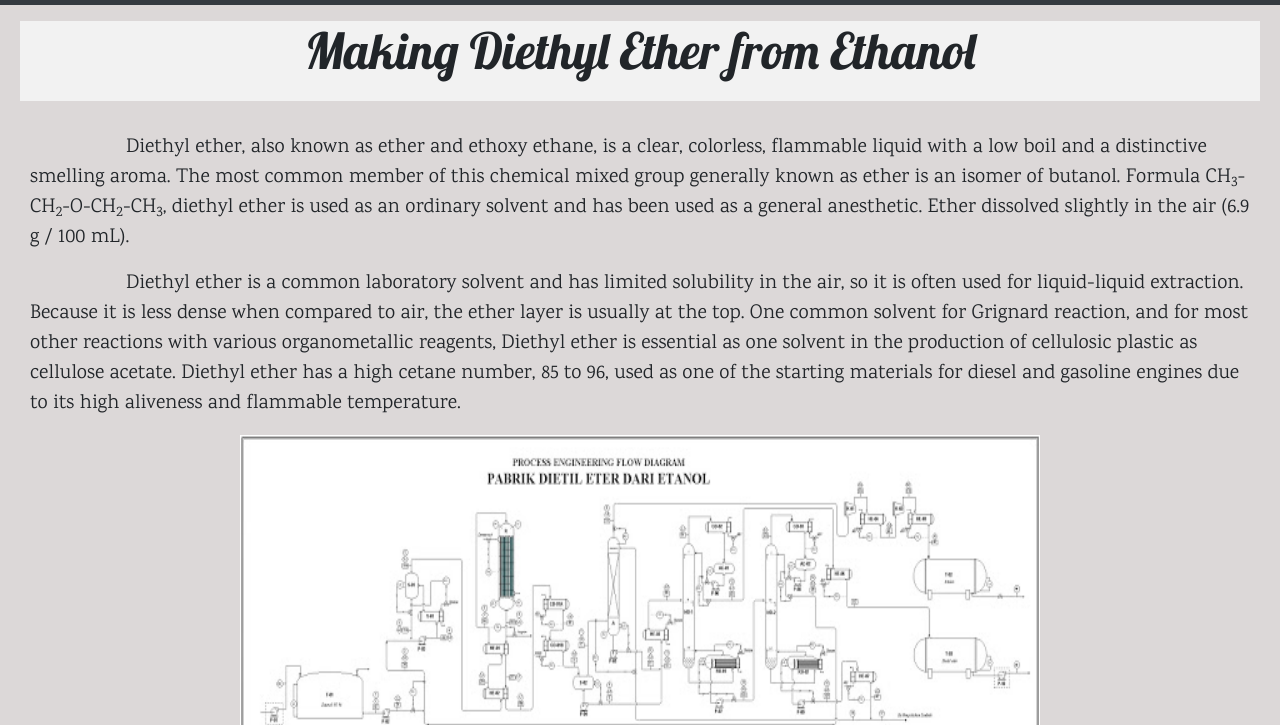
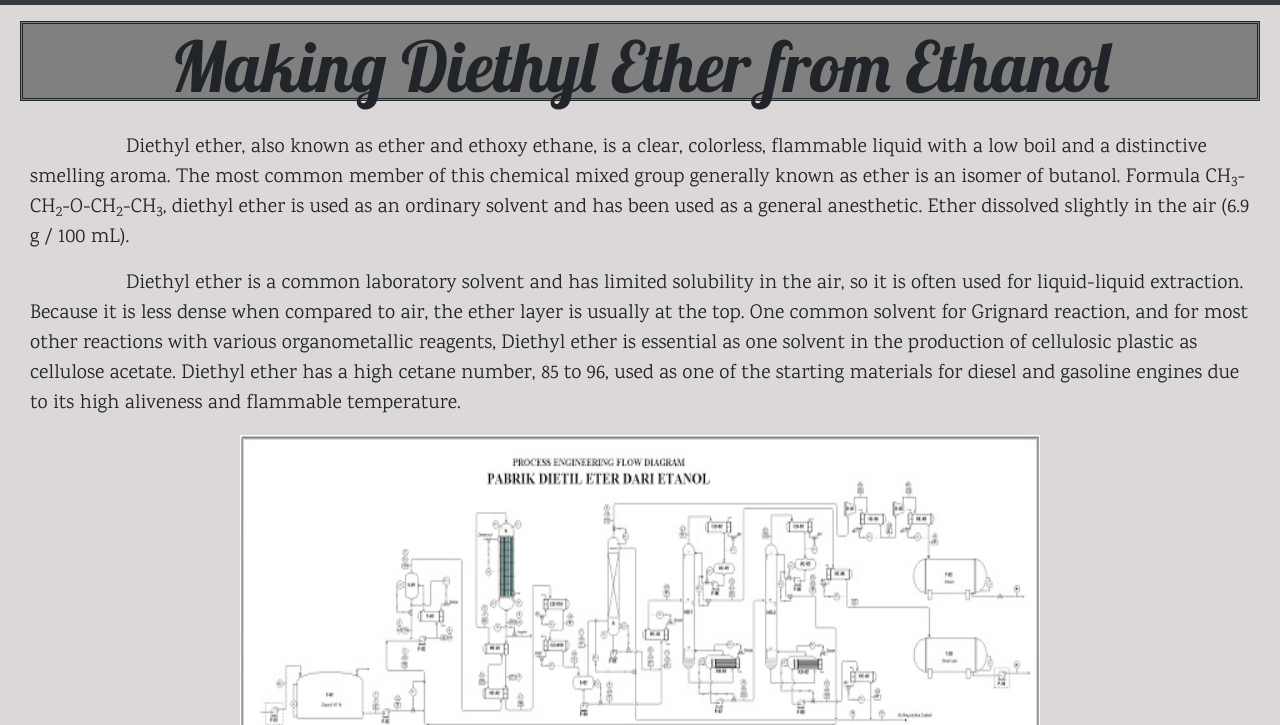
Before and after one commit to SMAKBO/tugas-labkom-2018-BudiMahdy, a plain HTML site: page pembuatan.html in a window 1280 px wide. Shown: the part 75-800 px from the top of the page. Drawn offline with nearby package versions, Linux system fonts and the light colour scheme.

Commit message:
Add files via upload

```diff
--- a/css/pembuatan.css
+++ b/css/pembuatan.css
@@ -2,10 +2,11 @@ body {background-color: #dcd8d8
 }
 
 h1 {font-family: Lobster;
-	font-size: 50px;
-	background-color:  #f2f2f2;
+	font-size: 70px;
+	background-color:  gray;
 	margin-right: 30px;
-	margin-left:30px
+	margin-left:30px;
+	border:double;
 }
 p {font-family:karma;
    font-size: 20px
```
